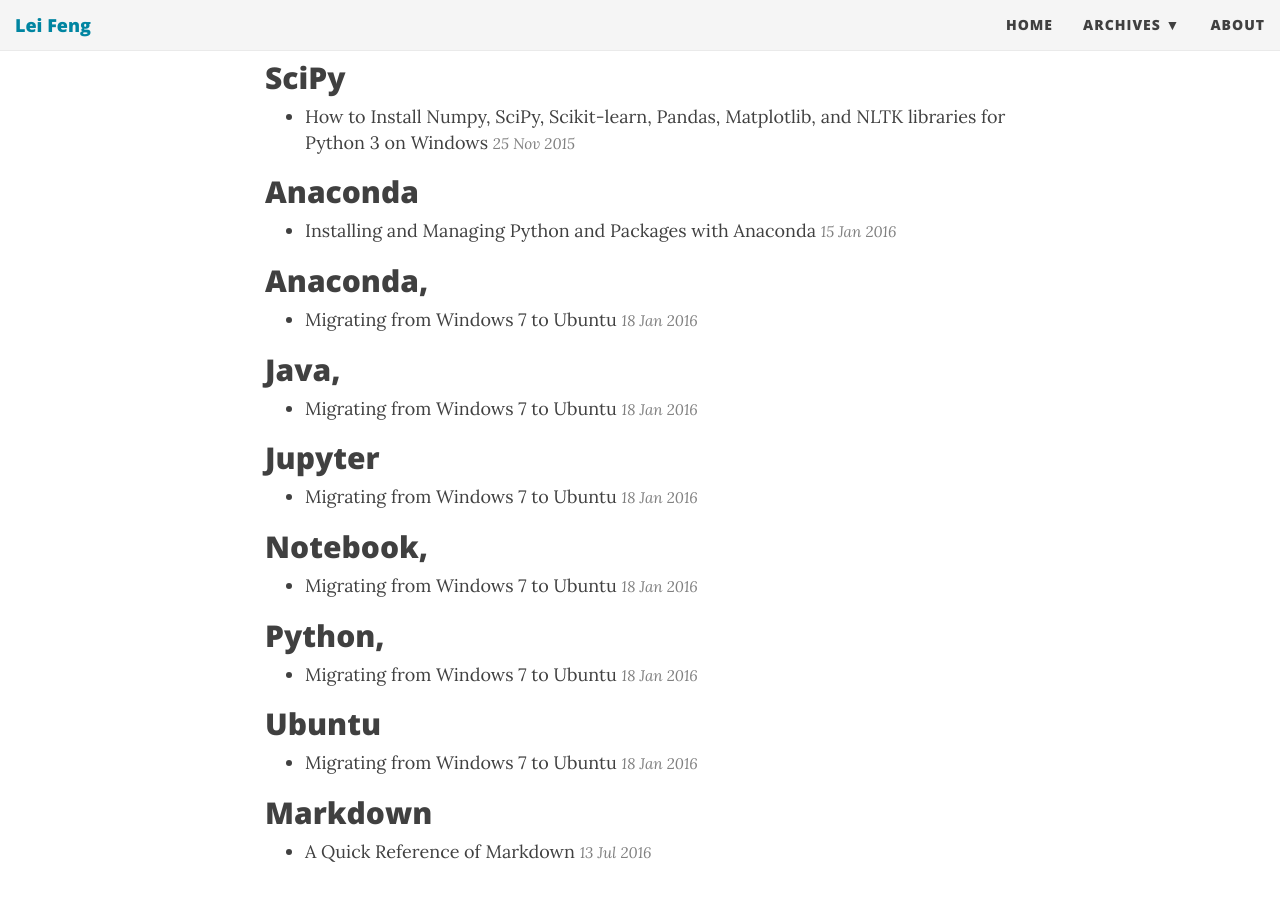
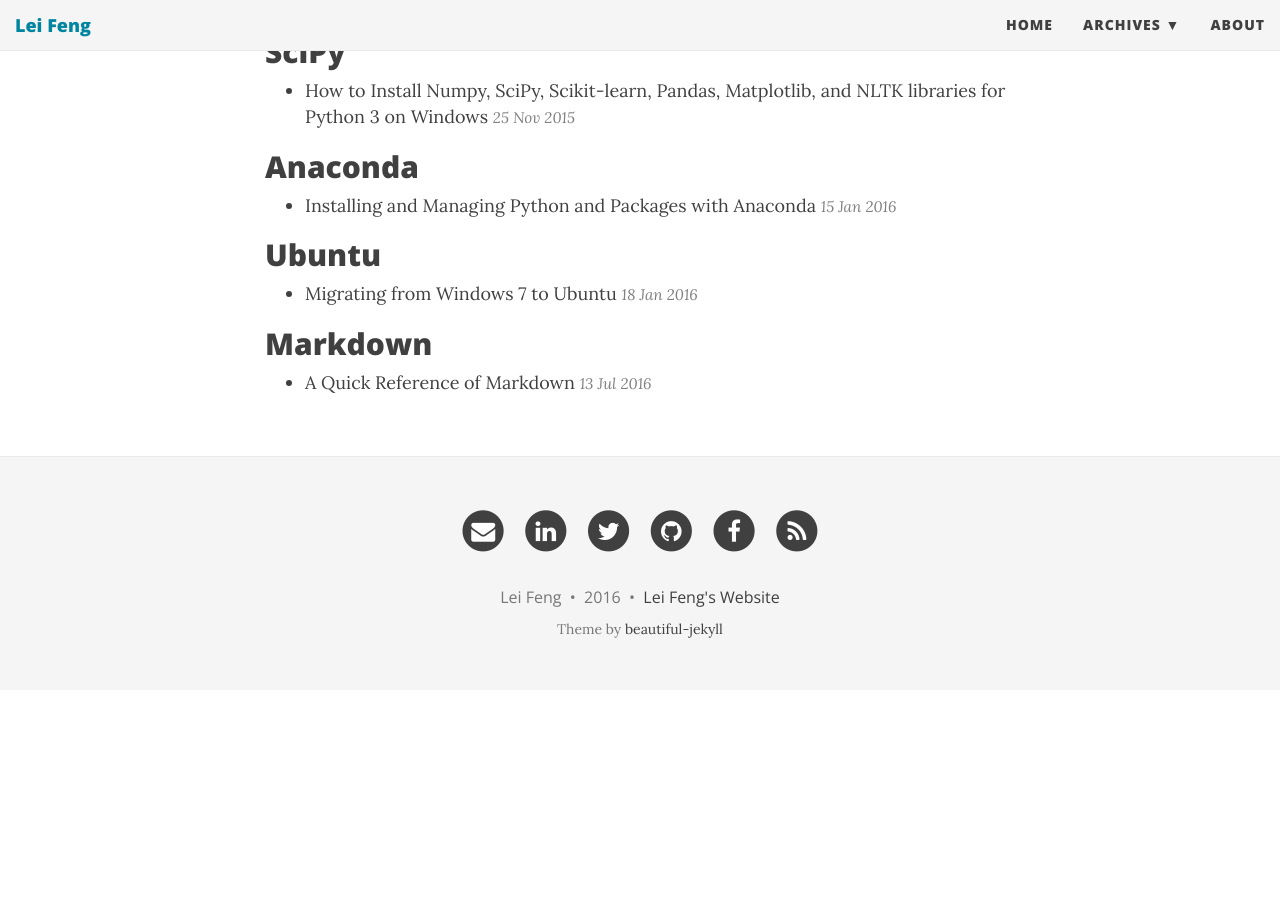
Before and after one commit to stonefl/stonefl.github.io, a Jekyll site: the page built from archives/tags.html, in a window 1280 px wide and 900 px high, scrolled down 2096 px. Built offline with Jekyll 4.4.1, drawn with Linux system fonts in a browser that asks for light colours; nearby versions of some CDN libraries; after the commit the page ends 2786 px from its top, so only the background shows below that; some of the changed text lies outside the part shown.

Commit message:
Updated 2016-01-18-migrating-from-windows-7-to-ubuntu.markdown

```diff
--- a/_posts/2016-01-18-migrating-from-windows-7-to-ubuntu.markdown
+++ b/_posts/2016-01-18-migrating-from-windows-7-to-ubuntu.markdown
@@ -10,7 +10,7 @@ title: Migrating from Windows 7 to Ubuntu
 wordpress_id: 220
 categories:
   - Ubuntu
-tags: 'Anaconda, Java, Jupyter Notebook, Python, Ubuntu'
+tags: Ubuntu
 published: true
 subtitle: Some tips and tricks for Ubuntu installation
 ---
```
